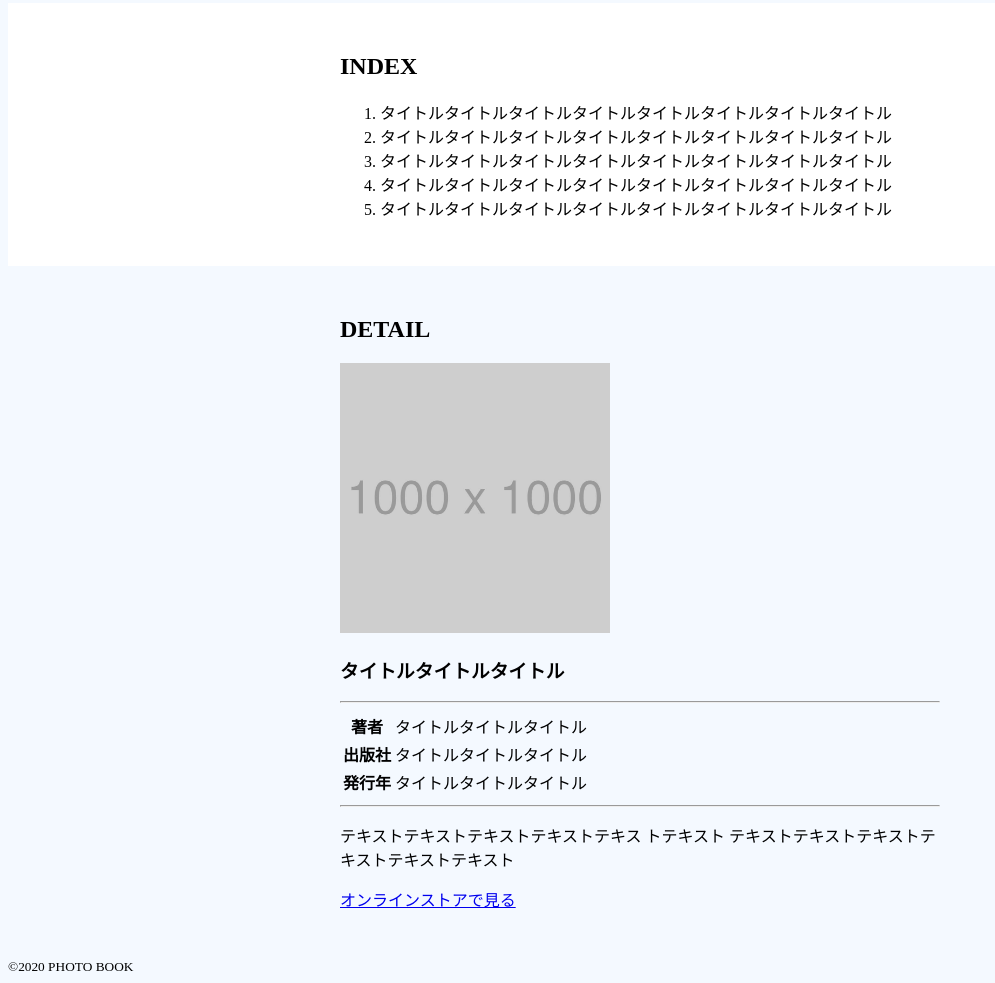
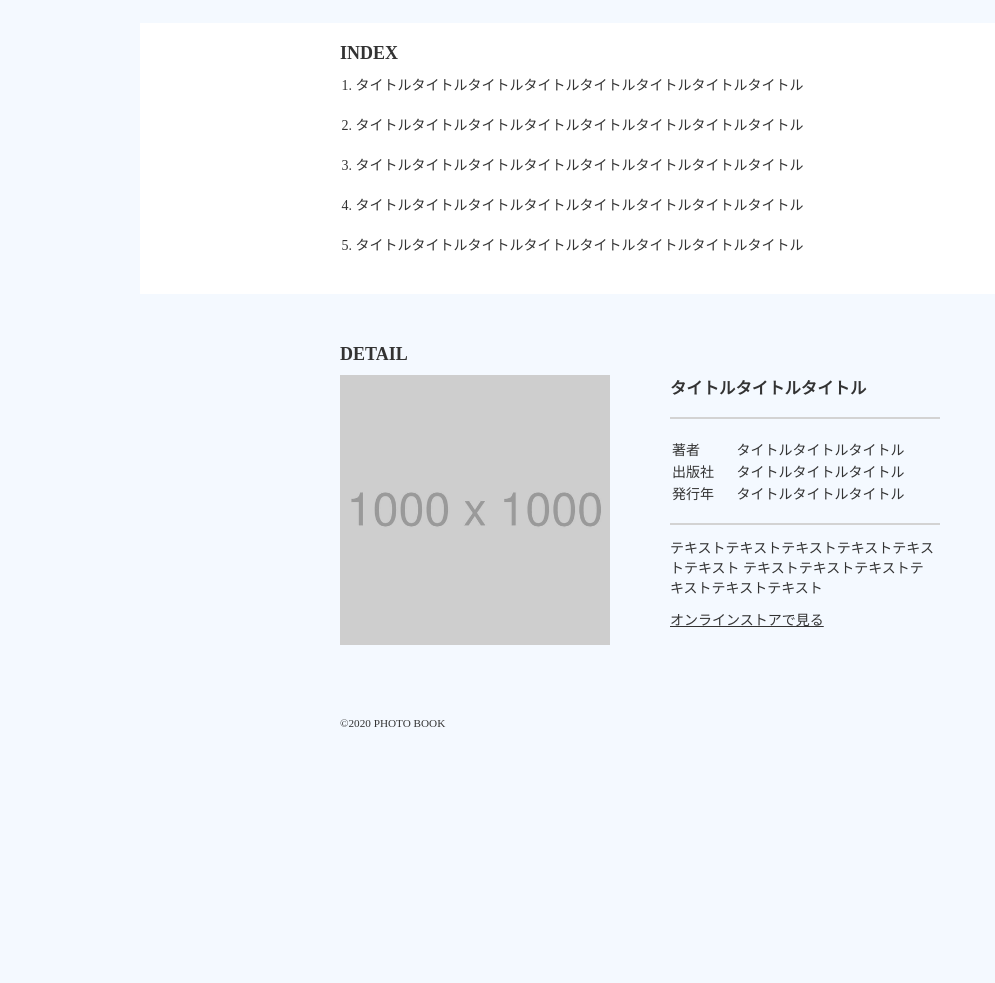
Before and after one commit to fjsho/code-step, a website: page intro-photo-lp/index.html in a window 1280 px wide. Shown: the part 506-1489 px from the top of the page, without its empty margins (0-995 px from the left). After the commit the page ends 1287 px from the top, so only its background shows below. Drawn offline with Linux system fonts and the light colour scheme; some packages are replaced by stand-ins of ours.

Commit message:
add: PCページのデザイン完成

```diff
--- a/intro-photo-lp/css/style.css
+++ b/intro-photo-lp/css/style.css
@@ -2,14 +2,86 @@
 
 body {
   background-color:#F4F9FF;
+  max-width: 1000px;
+  margin: 0 auto;
+  color: #333333;
+  font-size: 14px;
+  font-family: "メイリオ";
+}
+
+header {
+  margin-top: 60px
+}
+
+h2 {
+  font-size: 18px;
+  padding-bottom: 10px;
+}
+
+h3 {
+  padding-bottom: 18px;
+}
+
+ol {
+  padding-left: 1.1em;
+}
+
+ol > li {
+  padding-bottom: 20px;
+}
+
+table {
+  width: 100%;
+  text-align: left;
+  border-width: 2px 0;
+  border-style: solid;
+  border-color: lightgray;
+  padding: 18px 0;
+}
+
+th {
+  font-weight: normal;
+  padding-right: 10px;
+}
+
+a {
+  color: #333333;
+}
+
+a:hover {
+  color: gray;
+}
+
+#mainvisual {
 }
 
 #index {
   background-color: #FFF;
 }
 
+#detail {
+}
+
+#detail .contents {
+  height: 270px;
+  display: flex;
+  flex-direction: row;
+}
+
+.logo img {
+  width: 160px;
+}
+
+.image {
+  padding-right: 60px;
+}
+
+.text {
+  padding: 12px 0;
+}
+
 .contents-wrapper {
   max-width: 600px;
-  padding: 30px 0;
-  margin: 0 auto;
+  padding: 20px 0;
+  margin: 30px auto;
 }
--- a/intro-photo-lp/index.html
+++ b/intro-photo-lp/index.html
@@ -5,40 +5,62 @@
     <meta http-equiv="X-UA-Compatible" content="IE=edge" />
     <meta name="viewport" content="width=device-width, initial-scale=1.0" />
     <title>Photo Book</title>
-    <meta name="description" content="写真集を出版することになった友人のために、紹介用のWebページを制作します。スマホやタブレットでも表示できるようにレスポンシブの対応も行います。">
-    <link rel="icon" href="./img/favicon.ico" sizes="any">
+    <meta
+      name="description"
+      content="写真集を出版することになった友人のために、紹介用のWebページを制作します。スマホやタブレットでも表示できるようにレスポンシブの対応も行います。"
+    />
+    <link rel="icon" href="./img/favicon.ico" sizes="any" />
     <!-- CSS -->
-    <link rel="stylesheet" href="./css/style.css">
+    <link rel="stylesheet" href="https://unpkg.com/ress/dist/ress.min.css" />
+    <link rel="stylesheet" href="./css/style.css" />
   </head>
   <body>
     <header>
-      <h1>PHOTO BOOK</h1>
+      <div class="logo">
+        <h1>
+          <a href="#">
+            <img src="./img/logo.svg" alt="PHOTO BOOK" />
+          </a>
+        </h1>
+      </div>
     </header>
     <main>
       <div id="mainvisual">
-        <h1><img src="./img/mainvisual.jpg" alt="メインビジュアル"></h1>
+        <h1><img src="./img/mainvisual.jpg" alt="メインビジュアル" /></h1>
       </div>
       <section id="index">
         <div class="contents-wrapper">
           <h2>INDEX</h2>
+          <div class="contents">
             <ol>
-            <li>タイトルタイトルタイトルタイトルタイトルタイトルタイトルタイトル</li>
-            <li>タイトルタイトルタイトルタイトルタイトルタイトルタイトルタイトル</li>
-            <li>タイトルタイトルタイトルタイトルタイトルタイトルタイトルタイトル</li>
-            <li>タイトルタイトルタイトルタイトルタイトルタイトルタイトルタイトル</li>
-            <li>タイトルタイトルタイトルタイトルタイトルタイトルタイトルタイトル</li>
+              <li>
+                タイトルタイトルタイトルタイトルタイトルタイトルタイトルタイトル
+              </li>
+              <li>
+                タイトルタイトルタイトルタイトルタイトルタイトルタイトルタイトル
+              </li>
+              <li>
+                タイトルタイトルタイトルタイトルタイトルタイトルタイトルタイトル
+              </li>
+              <li>
+                タイトルタイトルタイトルタイトルタイトルタイトルタイトルタイトル
+              </li>
+              <li>
+                タイトルタイトルタイトルタイトルタイトルタイトルタイトルタイトル
+              </li>
             </ol>
+          </div>
         </div>
       </section>
       <section id="detail">
         <div class="contents-wrapper">
           <h2>DETAIL</h2>
+          <div class="contents">
             <div class="image">
-            <img src="./img/detail.jpg" alt="詳細イメージ" width="270">
+              <img src="./img/detail.jpg" alt="詳細イメージ" width="270" />
             </div>
-          <div class="contents">
+            <div class="textarea">
               <h3>タイトルタイトルタイトル</h3>
-            <hr>
               <table>
                 <tbody>
                   <tr>
@@ -55,17 +77,22 @@
                   </tr>
                 </tbody>
               </table>
-            <hr>
-            <p>テキストテキストテキストテキストテキス トテキスト テキストテキストテキストテ キストテキストテキスト</p>
-            <a href="#">
-              <p>オンラインストアで見る</p>
-            </a>
+              <div class="text">
+                <p>
+                  テキストテキストテキストテキストテキス トテキスト
+                  テキストテキストテキストテ キストテキストテキスト
+                </p>
+              </div>
+              <a href="#"><p>オンラインストアで見る</p></a>
+            </div>
           </div>
         </div>
       </section>
     </main>
     <footer>
+      <div class="contents-wrapper">
         <small>&copy;2020 PHOTO BOOK</small>
+      </div>
     </footer>
   </body>
 </html>
```
Lines whose indentation alone changed are shown as unchanged.
